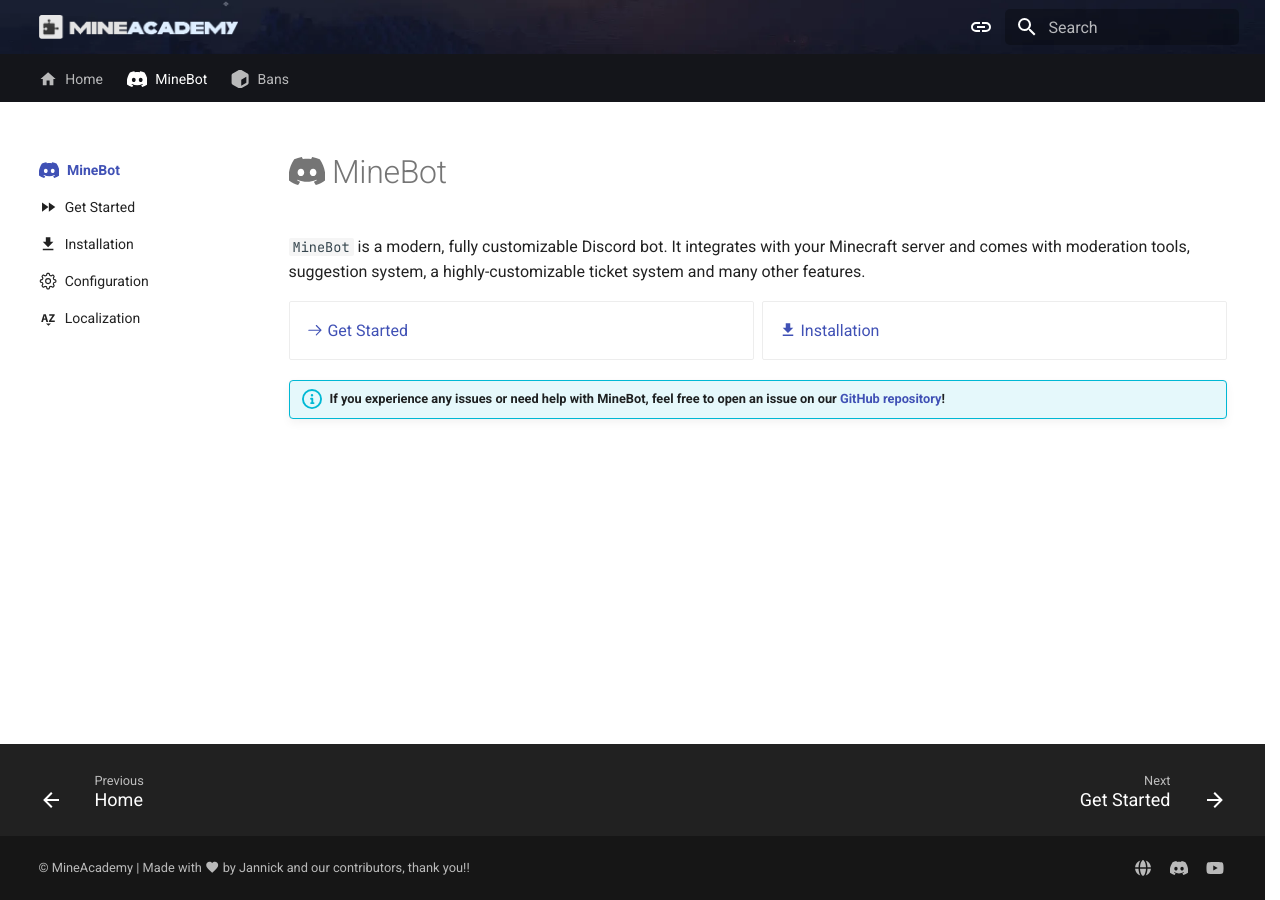
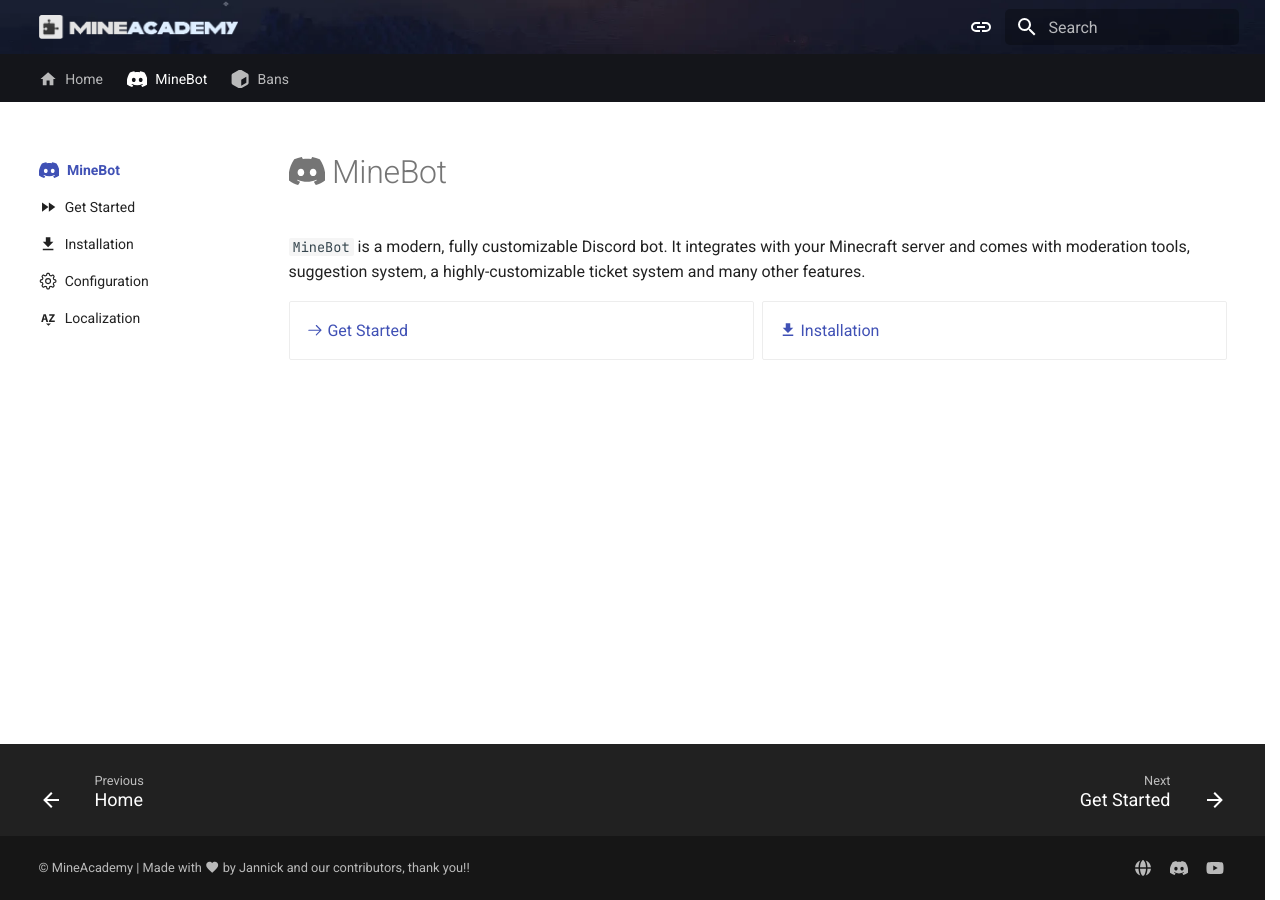
Before and after one commit to kangarko/docs, an MkDocs documentation site: the page built from docs/minebot/index.md, in a window 1280 px wide. Built offline with MkDocs 1.6.1 and Material for MkDocs 9.7.7, drawn with Linux system fonts in a browser that asks for light colours; plug-ins that fetch from the network failed and are left out; comment, search, counter and statistics services are not loaded.

Commit message:
Remove issues link

```diff
--- a/docs/minebot/index.md
+++ b/docs/minebot/index.md
@@ -17,5 +17,3 @@
 - [:material-download: Installation](./installation/index.md)
 
 </div>
-
-!!! info "If you experience any issues or need help with **MineBot**, feel free to open an issue on our [GitHub repository](https://github.com/kangarko/MineBot/issues)!"
```
